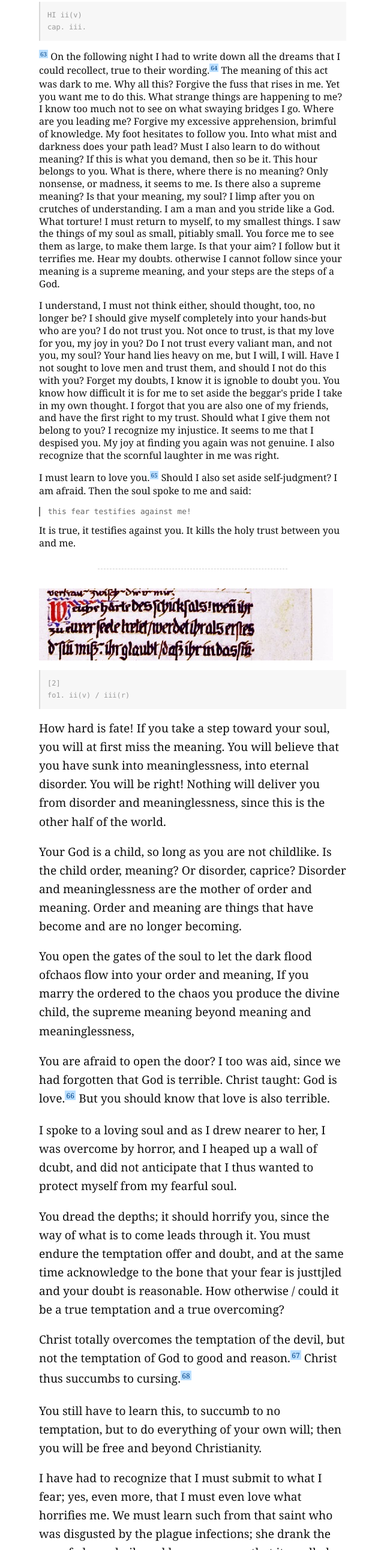
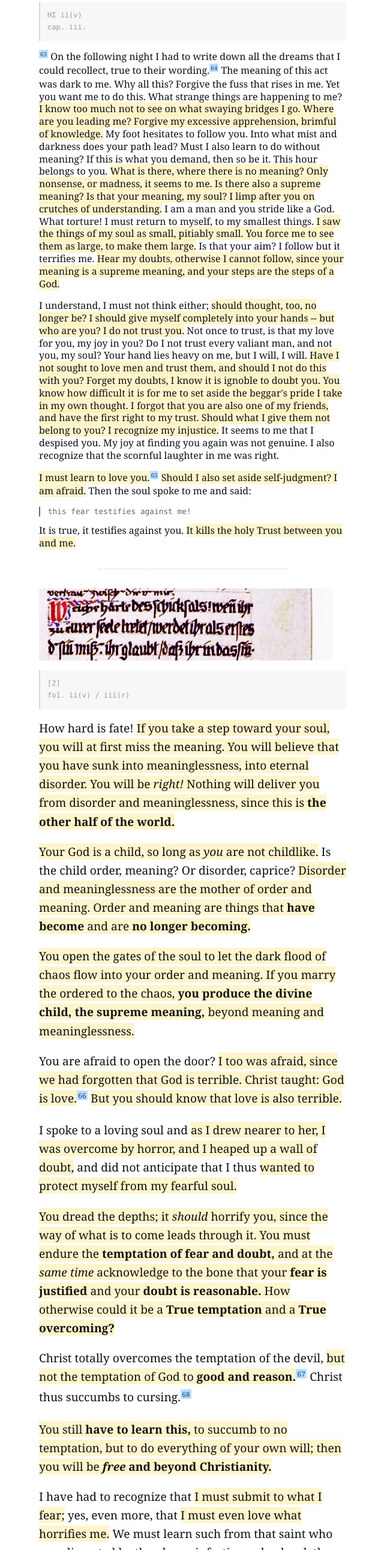
Before and after one commit to connectuum/redbook, a plain HTML site: page liber-primus/3-on-the-service-of-the-soul.html in a window 1280 px wide. Shown: the part 1198-3782 px from the top of the page at 60% size, without its empty margins (319-959 px from the left). Drawn offline with Linux system fonts and the light colour scheme.

Commit message:
highlighted "Service of the Soul" chapter
this chapter teaches how to handle the pressures of fear, doubt, and defiance that are felt against the discovery of soul. or rather, it teache how to _resist_ those as temptations while at the _same time_ acknowledging that they are real and justified concerns.

if you can find a way to marry your soul's flood of chaos into the order of the world and your self, you shall produce the divine child -- the supreme meaning.

```diff
--- a/liber-primus/3-on-the-service-of-the-soul.html
+++ b/liber-primus/3-on-the-service-of-the-soul.html
@@ -27,36 +27,36 @@
 
 	<p>
 		<a href="#fn63" class="fn">63</a> On the following night I had to write down all the dreams
-		that I could recollect, true
-		to their wording.<a href="#fn64" class="fn">64</a> The meaning of this act was dark to me.
-		Why all this? Forgive the fuss
-		that rises in me. Yet you want me to do this. What strange things are happening to me? I
-		know too much not to see on what swaying bridges I go. Where are you leading me? Forgive my
-		excessive apprehension, brimful of knowledge. My foot hesitates to follow you. Into what
-		mist and darkness does your path lead? Must I also learn to do without meaning? If this is
-		what you demand, then so be it. This hour belongs to you. What is there, where there is no
-		meaning? Only nonsense, or madness, it seems to me. Is there also a supreme meaning? Is that
-		your meaning, my soul? I limp after you on crutches of understanding. I am a man and you
-		stride like a God. What torture! I must return to myself, to my smallest things. I saw the
-		things of my soul as small, pitiably small. You force me to see them as large, to make them
-		large. Is that your aim? I follow but it terrifies me. Hear my doubts. otherwise I cannot
-		follow since your meaning is a supreme meaning, and your steps are the steps of a God.
+		that I could recollect, true to their wording.<a href="#fn64" class="fn">64</a> The meaning
+		of this act was dark to me. Why all this? Forgive the fuss that rises in me. Yet you want me
+		to do this. What strange things are happening to me? <hi>I know too much not to see on what
+		swaying bridges I go. Where are you leading me? Forgive my
+		excessive apprehension, brimful of knowledge.</hi> My foot hesitates to follow you. Into
+		what mist and darkness does your path lead? Must I also learn to do without meaning? If this
+		is what you demand, then so be it. This hour belongs to you. <hi>What is there, where there
+		is no meaning? Only nonsense, or madness, it seems to me. Is there also a supreme meaning?
+		Is that your meaning, my soul? I limp after you on crutches of understanding.</hi> I am a
+		man and you stride like a God. What torture! I must return to myself, to my smallest things.
+		<hi>I saw the things of my soul as small, pitiably small. You force me to see them as large,
+			to make them large.</hi> Is that your aim? I follow but it terrifies me. <hi>Hear my
+		doubts, otherwise I cannot follow, since your meaning is a supreme meaning, and your steps
+		are the steps of a God.</hi>
 	</p>
 	<p>
-		I understand, I must not think either, should thought, too, no longer be? I should give
-		myself completely into your hands-but who are you? I do not trust you. Not once to trust, is
-		that my love for you, my joy in you? Do I not trust every valiant man, and not you, my soul?
-		Your hand lies heavy on me, but I will, I will. Have I not sought to love men and trust
-		them, and should I not do this with you? Forget my doubts, I know it is ignoble to doubt
-		you. You know how difficult it is for me to set aside the beggar's pride I take in my own
-		thought. I forgot that you are also one of my friends, and have the first right to my trust.
-		Should what I give them not belong to you? I recognize my injustice. It seems to me that I
-		despised you. My joy at finding you again was not genuine. I also recognize that the
-		scornful laughter in me was right.
+		I understand, I must not think either; <hi>should thought, too, no longer be? I should give
+		myself completely into your hands -- but who are you? I do not trust you.</hi> Not once to
+		trust, is that my love for you, my joy in you? Do I not trust every valiant man, and not
+		you, my soul? Your hand lies heavy on me, but I will, I will. <hi>Have I not sought to love
+		men and trust them, and should I not do this with you? Forget my doubts, I know it is
+		ignoble to doubt you. You know how difficult it is for me to set aside the beggar's pride I
+		take in my own thought. I forgot that you are also one of my friends, and have the first
+		right to my trust. Should what I give them not belong to you? I recognize my injustice.</hi>
+		It seems to me that I despised you. My joy at finding you again was not genuine. I also
+		recognize that the scornful laughter in me was right.
 	</p>
 	<p>
-		I must learn to love you.<a href="#fn65" class="fn">65</a> Should I also set aside
-		self-judgment? I am afraid. Then the soul spoke to me and said:
+		<hi>I must learn to love you.</hi><a href="#fn65" class="fn">65</a> <hi>Should I also set
+		aside self-judgment? I am afraid.</hi> Then the soul spoke to me and said:
 	</p>
 
 	<say class="self">
@@ -64,7 +64,7 @@
 	</say>
 
 	<p>
-		It is true, it testifies against you. It kills the holy trust between you and me.
+		It is true, it testifies against you. <hi>It kills the holy Trust between you and me.</hi>
 	</p>
 
 	<hr/>
@@ -78,63 +78,66 @@
 	</note>
 
 	<p class="pillar">
-		How hard is fate! If you take a step toward your soul, you will at first miss the meaning.
-		You will believe that you have sunk into meaninglessness, into eternal disorder. You will be
-		right! Nothing will deliver you from disorder and meaninglessness, since this is the other
-		half of the world.
+		How hard is fate! <hi>If you take a step toward your soul, you will at first miss the
+		meaning. You will believe that you have sunk into meaninglessness, into eternal disorder.
+		You will be <em>right!</em> Nothing will deliver you from disorder and meaninglessness,
+		since this is <b>the other half of the world.</b></hi>
 	</p>
 	<p class="pillar">
-		Your God is a child, so long as you are not childlike. Is the child order, meaning? Or
-		disorder, caprice? Disorder and meaninglessness are the mother of order and meaning. Order
-		and meaning are things that have become and are no longer becoming.
+		<hi>Your God is a child, so long as <em>you</em> are not childlike.</hi> Is the child order,
+		meaning? Or disorder, caprice? <hi>Disorder and meaninglessness are the mother of order and
+		meaning. Order and meaning are things that <b>have become</b> and are <b>no longer
+			becoming.</b></hi>
 	</p>
 	<p class="pillar">
-		You open the gates of the soul to let the dark flood ofchaos flow into your order and
-		meaning,
-		If you marry the ordered to the chaos you produce the divine child, the supreme meaning
-		beyond meaning and meaninglessness,
+		<hi>You open the gates of the soul to let the dark flood of chaos flow into your order and
+			meaning. If you marry the ordered to the chaos, <b>you produce the divine child, the
+				supreme meaning,</b> beyond meaning and meaninglessness.</hi>
 	</p>
 	<p class="pillar">
-		You are afraid to open the door? I too was aid, since we had forgotten that God is terrible.
-		Christ taught: God is love.<a href="#fn66" class="fn">66</a> But you should know that love
-		is also terrible.
+		You are afraid to open the door? <hi>I too was afraid, since we had forgotten that God is
+		terrible. Christ taught: God is love.</hi><a href="#fn66" class="fn">66</a> <hi>But you
+		should know that love is also terrible.</hi>
 	</p>
 	<p class="pillar">
-		I spoke to a loving soul and as I drew nearer to her, I was overcome by horror, and I heaped
-		up a wall of dcubt, and did not anticipate that I thus wanted to protect myself from
-		my fearful soul.
+		I spoke to a loving soul and <hi>as I drew nearer to her, I was overcome by horror, and I
+		heaped up a wall of doubt,</hi> and did not anticipate that I thus <hi>wanted to protect
+		myself from my fearful soul.</hi>
 	</p>
 	<p class="pillar">
-		You dread the depths; it should horrify you, since the way of what is to come leads through
-		it. You must endure the temptation offer and doubt, and at the same time acknowledge to the
-		bone that your fear is justtjled and your doubt is reasonable. How otherwise / could it be a
-		true temptation and a true overcoming?
+		<hi>You dread the depths; it <em>should</em> horrify you, since the way of what is to come
+			leads through it. You must endure the <b>temptation of fear and doubt,</b> and at the
+			<em>same time</em> acknowledge to the bone that your <b>fear is justified</b> and your
+			<b>doubt is reasonable.</b> How otherwise could it be a <b>True temptation</b> and a
+			<b>True overcoming?</b></hi>
 	</p>
 	<p class="pillar">
-		Christ totally overcomes the temptation of the devil, but not the temptation of God to good
-		and reason.<a href="#fn67" class="fn">67</a> Christ thus succumbs to
+		Christ totally overcomes the temptation of the devil, <hi>but not the temptation of God to
+		<b>good and reason.</b></hi><a href="#fn67" class="fn">67</a> Christ thus succumbs to
 		cursing.<a href="#fn68" class="fn">68</a>
 	</p>
 	<p class="pillar">
-		You still have to learn this, to succumb to no temptation, but to do everything of your own
-		will; then you will be free and beyond Christianity.
+		<hi>You still <b>have to learn this,</b> to succumb to no temptation, but to do everything
+			of your own will; then you will be <b><em>free</em> and beyond Christianity.</b></hi>
 	</p>
 	<p class="pillar">
-		I have had to recognize that I must submit to what I fear; yes, even more, that I must even
-		love what horrifies me. We must learn such from that saint who was disgusted by the plague
-		infections; she drank the pus of plague boils and became aware that it smelled like roses.
-		The acts of the saint were not in vain.<a href="#fn69" class="fn">69</a>
+		I have had to recognize that <hi>I must submit to what I fear;</hi> yes, even more, that
+		<hi>I must even love what horrifies me.</hi> We must learn such from that saint who was
+		disgusted by the plague infections; she drank the pus of plague boils and became aware that
+		it smelled like roses. <hi>The acts of the saint were not in
+		vain.</hi><a href="#fn69" class="fn">69</a>
 	</p>
 	<p class="pillar">
-		In everything regarding your salvation and the attainment of mercy, you are dependent on
-		your soul. Thus no sacrifice can be too great for you. If your virtues hinder you from
-		salvation, discard them, since they have become evil to you. The slave to virtue finds the
-		way as little as the slave to vices.<a href="#fn70" class="fn">70</a>
+		<hi>In everything regarding your salvation and the attainment of mercy, you are <b>dependent
+			on your soul.</b> Thus no sacrifice can be too great for you. If your virtues hinder you
+			from salvation, discard them, since they have become evil to you. The slave to
+			<em>virtue</em> finds the way as little as the slave to
+			<em>vices.</em></hi><a href="#fn70" class="fn">70</a>
 	</p>
 	<p class="pillar">
-		If you believe that you are the master of your soul, then become her servant. If you were
-		her servant, make yourself her master, since she needs to be ruled. These should be your
-		first steps.
+		<hi>If you believe that you are the <em>master</em> of your soul, then become her
+			<em>servant.</em> If you were her <em>servant</em>, make yourself her <em>master</em>,
+			since she needs to be ruled. <b>These should be your first steps.</b></hi>
 	</p>
 
 	<hr/>
@@ -147,23 +150,25 @@
 			style="object-fit: none; object-position: -96px -1129px; height: 100px;"/>
 
 	<p>
-		During six further nights, the spirit of the depths was silent in me, since I swayed between
-		fear, defiance, and nausea, and was wholly the prey of my passion. I could not and did not
-		want to listen to the depths. But on the seventh night, the spirit of the depths spoke to
+		During six further nights, the spirit of the depths was silent in me, <hi>since I swayed
+		between fear, defiance, and nausea, and was wholly the prey of my passion.</hi> I could not
+		and did not want to listen to the depths. But on the seventh night, the spirit of the depths
+		spoke to
 		me:
 	</p>
 
 	<say class="depths">
-		look into your depths,<br/>
-		pray to your depths,<br/>
-		waken the dead.<a href="#fn71" class="fn">71</a>
+		<hi>look into your depths,<br/>
+			pray to your depths,<br/>
+			<b><em>waken the dead.</em></b></hi><a href="#fn71" class="fn">71</a>
 	</say>
 
 	<p>
-		But I stood helpless and did not know what I could do. I looked into myself, and the only
-		thing I found within was the memory of earlier dreams, all of which I wrote down without
-		knowing what good this would do. I wanted to throw everything away and return to the light
-		of day But the spirit stopped me and forced me back into myself.
+		<hi>But I stood helpless and did not know what I could do.</hi> I looked into myself, and
+		the only thing I found within was the memory of earlier dreams, <hi>all of which I wrote
+		down without knowing what good this would do.</hi> I wanted to throw everything away and
+		return to the light of day. <hi>But the spirit stopped me and forced me back into
+		myself.</hi>
 	</p>
 
 	<footnotes>
```
